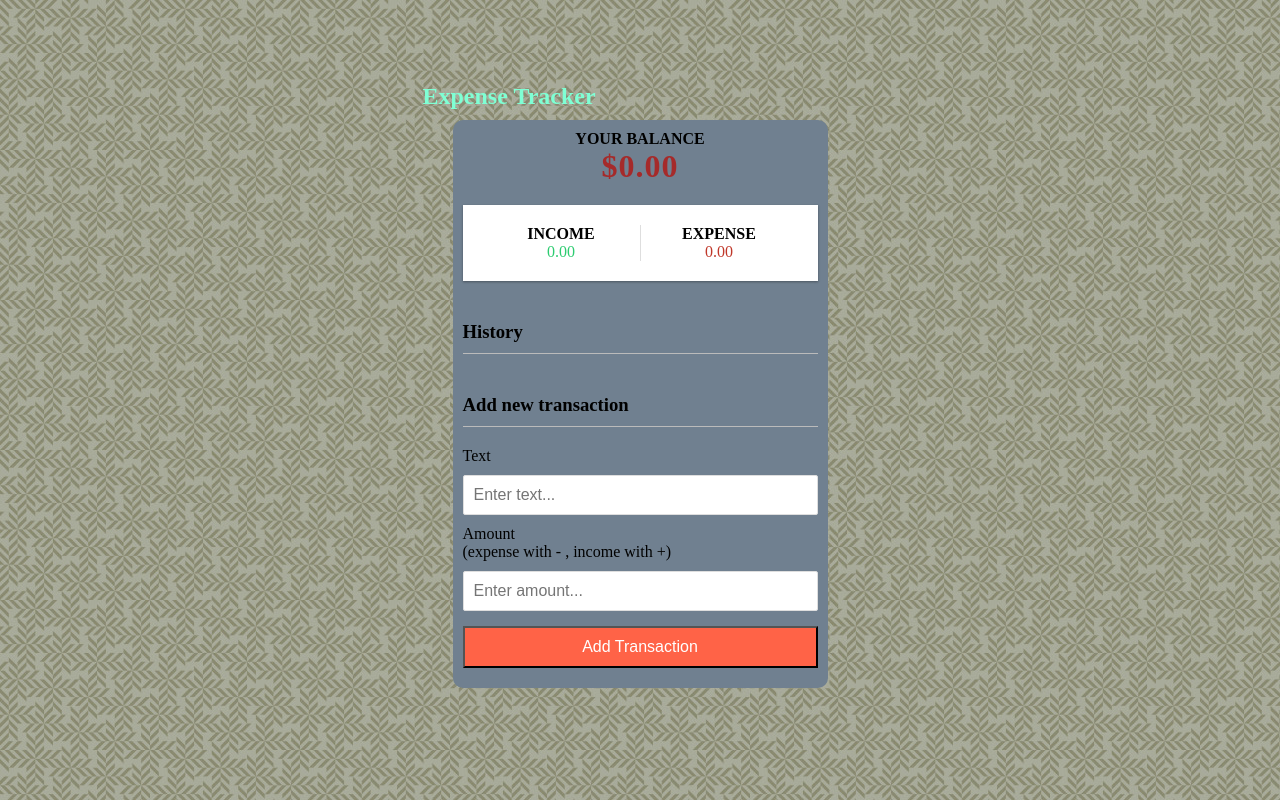
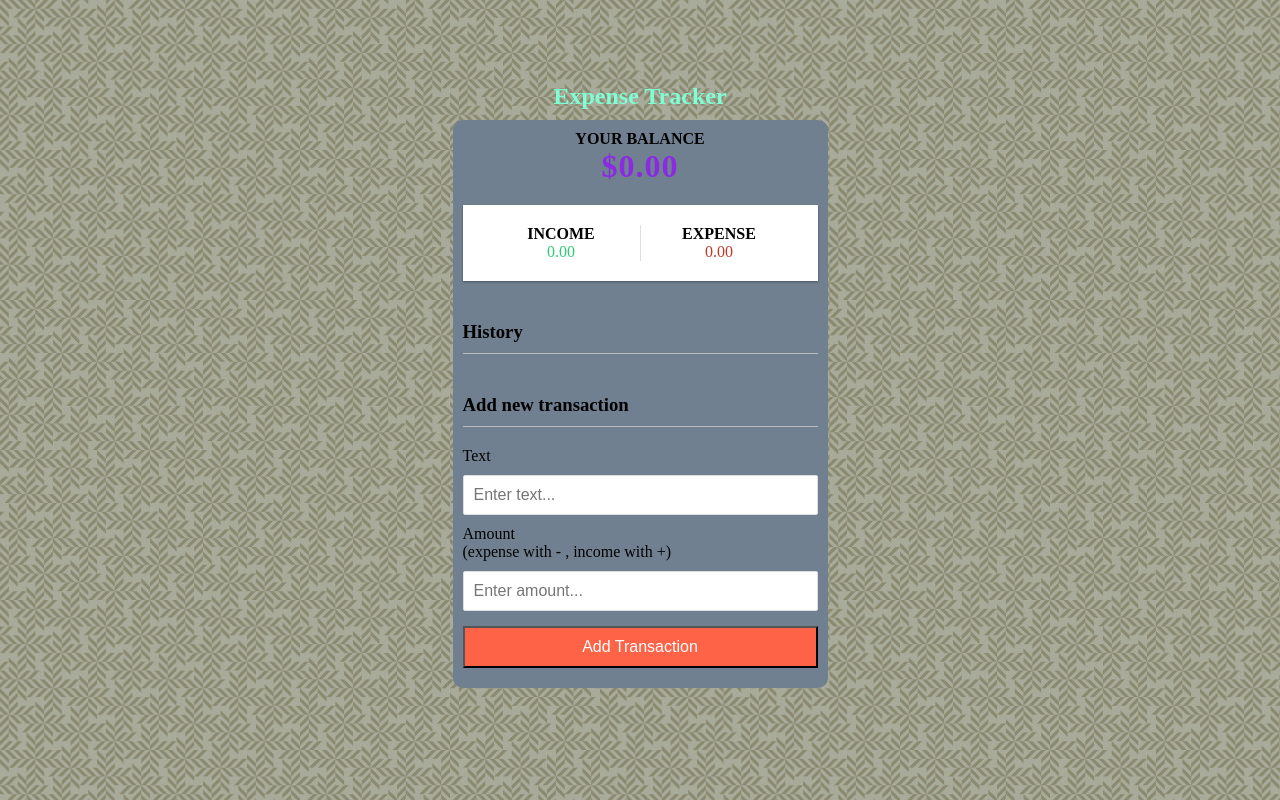
Before and after one commit to frazali93/expense-tracker-app, a React (Create React App) app: page / in a window 1280 px wide. Built offline with nearby package versions, Linux system fonts and the light colour scheme.

Commit message:
Update App.css

```diff
--- a/src/App.css
+++ b/src/App.css
@@ -33,13 +33,14 @@ body{
 
   .heading{
     color: aquamarine;
+    text-align: center;
   }
 
   h1 {
     letter-spacing: 1px;
     margin: 0;
     text-align: center;
-    color: brown;
+    color: blueviolet;
   }
 
   h3 {
```
